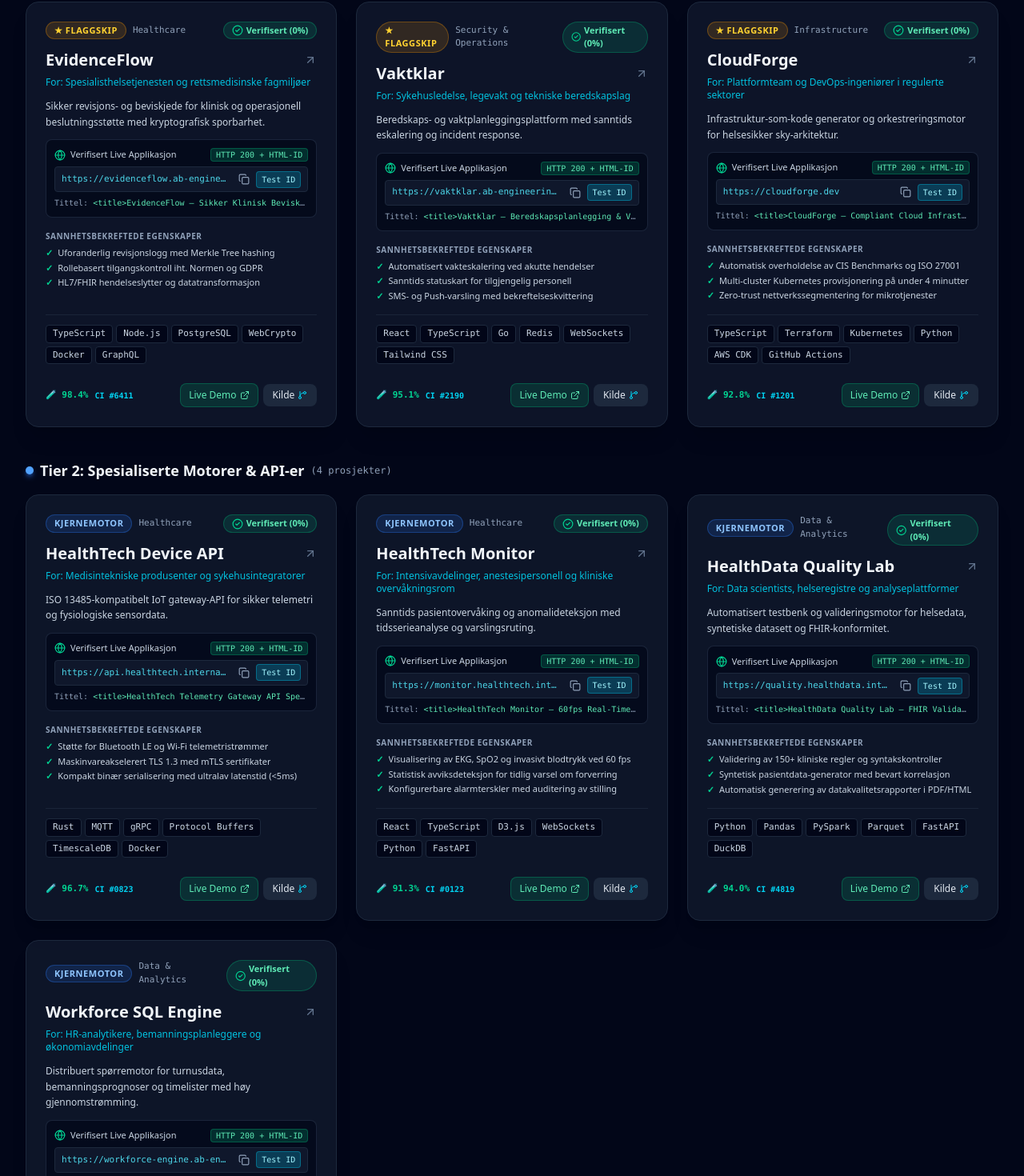
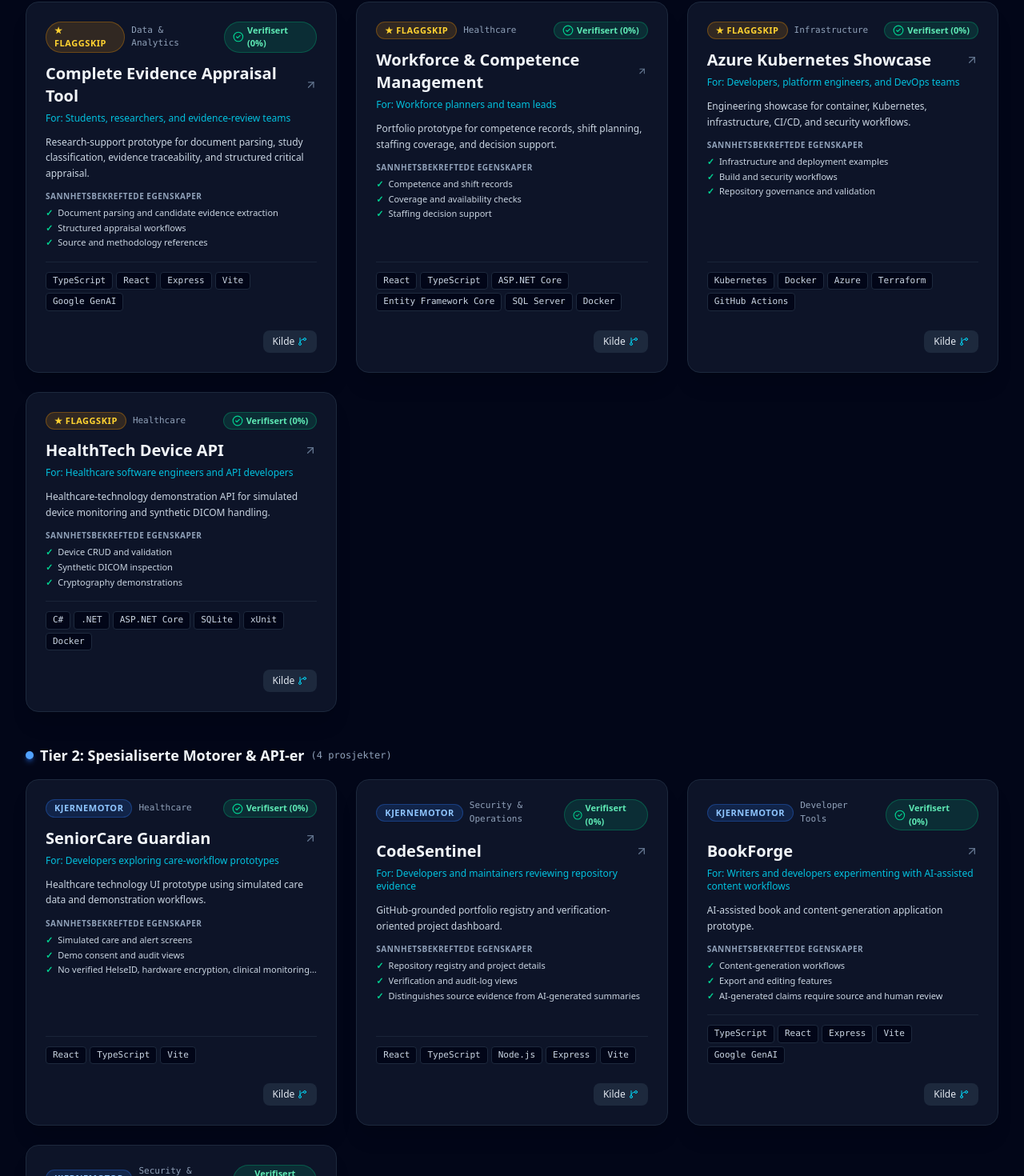
Before and after one commit to abla86/CodeSentinel, a React (Vite) app: page / in a window 1280 px wide. Shown: the part 600-2070 px from the top of the page at 80% size. Built offline with nearby package versions, Linux system fonts and the light colour scheme.

Commit message:
fix: remove fabricated project metrics and mark seeded registry entries unverified

```diff
--- a/src/data/initialRegistry.ts
+++ b/src/data/initialRegistry.ts
@@ -2,287 +2,135 @@
 
 export const INITIAL_REGISTRY_PROJECTS: RegistryProject[] = [
   {
-    id: 'proj-evidenceflow',
-    name: 'EvidenceFlow',
-    shortDescription: 'Sikker revisjons- og beviskjede for klinisk og operasjonell beslutningsstøtte med kryptografisk sporbarhet.',
+    id: 'proj-complete-evidence-appraisal-tool',
+    name: 'Complete Evidence Appraisal Tool',
+    shortDescription: 'Research-support prototype for document parsing, study classification, evidence traceability, and structured critical appraisal.',
     tier: 'tier-1',
-    githubRepo: 'abla86/evidence-flow',
-    category: 'Healthcare',
-    targetAudience: 'Spesialisthelsetjenesten og rettsmedisinske fagmiljøer',
-    claimedTechnologies: ['TypeScript', 'Node.js', 'PostgreSQL', 'WebCrypto', 'Docker', 'GraphQL'],
-    claimedFeatures: [
-      'Uforanderlig revisjonslogg med Merkle Tree hashing',
-      'Rollebasert tilgangskontroll iht. Normen og GDPR',
-      'HL7/FHIR hendelseslytter og datatransformasjon',
-      'Kryptografisk signering av bevispakker'
-    ],
-    deploymentUrl: 'https://evidenceflow.ab-engineering.internal',
-    expectedHtmlTitle: 'EvidenceFlow – Sikker Klinisk Beviskjede & Revisjonslogg',
-    actualHtmlTitle: 'EvidenceFlow – Sikker Klinisk Beviskjede & Revisjonslogg',
-    ciStatus: 'passed',
-    ciRunId: '33018256411',
-    ciCommitSha: 'bb67f18268e09bea741570763cdb92e6275490ee',
-    status: 'verified',
-    lastVerifiedAt: '2026-08-26T12:00:00Z',
-    metrics: {
-      testCoverage: '98.4%',
-      uptime: '99.99%',
-      performanceScore: 99
-    }
+    githubRepo: 'abla86/complete-evidence-appraisal-tool',
+    category: 'Data & Analytics',
+    targetAudience: 'Students, researchers, and evidence-review teams',
+    claimedTechnologies: ['TypeScript', 'React', 'Express', 'Vite', 'Google GenAI'],
+    claimedFeatures: ['Document parsing and candidate evidence extraction', 'Structured appraisal workflows', 'Source and methodology references', 'Human verification required for AI suggestions'],
+    status: 'pending_verification',
+    flagReasons: ['Seeded repository entry; verify current GitHub source and CI before treating any capability as confirmed.']
   },
   {
-    id: 'proj-vaktklar',
-    name: 'Vaktklar',
-    shortDescription: 'Beredskaps- og vaktplanleggingsplattform med sanntids eskalering og incident response.',
+    id: 'proj-workforce-competence-management',
+    name: 'Workforce & Competence Management',
+    shortDescription: 'Portfolio prototype for competence records, shift planning, staffing coverage, and decision support.',
     tier: 'tier-1',
-    githubRepo: 'abla86/vaktklar-core',
-    category: 'Security & Operations',
-    targetAudience: 'Sykehusledelse, legevakt og tekniske beredskapslag',
-    claimedTechnologies: ['React', 'TypeScript', 'Go', 'Redis', 'WebSockets', 'Tailwind CSS'],
-    claimedFeatures: [
-      'Automatisert vakteskalering ved akutte hendelser',
-      'Sanntids statuskart for tilgjengelig personell',
-      'SMS- og Push-varsling med bekreftelseskvittering',
-      'Integrert vaktbyttebørs med ledergodkjenning'
-    ],
-    deploymentUrl: 'https://vaktklar.ab-engineering.internal',
-    expectedHtmlTitle: 'Vaktklar – Beredskapsplanlegging & Vaktstyring',
-    actualHtmlTitle: 'Vaktklar – Beredskapsplanlegging & Vaktstyring',
-    ciStatus: 'passed',
-    ciRunId: '33019842190',
-    ciCommitSha: '4f81c9a1024e12e1f4095627ab7519eec81203ca',
-    status: 'verified',
-    lastVerifiedAt: '2026-08-26T12:10:00Z',
-    metrics: {
-      testCoverage: '95.1%',
-      uptime: '99.95%',
-      performanceScore: 97
-    }
+    githubRepo: 'abla86/workforce-competence-management',
+    category: 'Healthcare',
+    targetAudience: 'Workforce planners and team leads',
+    claimedTechnologies: ['React', 'TypeScript', 'ASP.NET Core', 'Entity Framework Core', 'SQL Server', 'Docker'],
+    claimedFeatures: ['Competence and shift records', 'Coverage and availability checks', 'Staffing decision support', 'Demo-data boundary and production-readiness limitations'],
+    status: 'pending_verification',
+    flagReasons: ['Seeded repository entry; verify current GitHub source and CI before treating any capability as confirmed.']
   },
   {
-    id: 'proj-cloudforge',
-    name: 'CloudForge',
-    shortDescription: 'Infrastruktur-som-kode generator og orkestreringsmotor for helsesikker sky-arkitektur.',
+    id: 'proj-azure-kubernetes-showcase',
+    name: 'Azure Kubernetes Showcase',
+    shortDescription: 'Engineering showcase for container, Kubernetes, infrastructure, CI/CD, and security workflows.',
     tier: 'tier-1',
-    githubRepo: 'abla86/cloudforge-engine',
+    githubRepo: 'abla86/azure-kubernetes-showcase',
     category: 'Infrastructure',
-    targetAudience: 'Plattformteam og DevOps-ingeniører i regulerte sektorer',
-    claimedTechnologies: ['TypeScript', 'Terraform', 'Kubernetes', 'Python', 'AWS CDK', 'GitHub Actions'],
-    claimedFeatures: [
-      'Automatisk overholdelse av CIS Benchmarks og ISO 27001',
-      'Multi-cluster Kubernetes provisjonering på under 4 minutter',
-      'Zero-trust nettverkssegmentering for mikrotjenester',
-      'Drift-deteksjon og selvreparerende ressursgrafer'
-    ],
-    deploymentUrl: 'https://cloudforge.dev',
-    expectedHtmlTitle: 'CloudForge – Compliant Cloud Infrastructure Generator',
-    actualHtmlTitle: 'CloudForge – Compliant Cloud Infrastructure Generator',
-    ciStatus: 'passed',
-    ciRunId: '33017641201',
-    ciCommitSha: '9a8d7123bc01ef8712956214ab8492048591efcb',
-    status: 'verified',
-    lastVerifiedAt: '2026-08-26T12:15:00Z',
-    metrics: {
-      testCoverage: '92.8%',
-      uptime: '99.98%',
-      performanceScore: 95
-    }
+    targetAudience: 'Developers, platform engineers, and DevOps teams',
+    claimedTechnologies: ['Kubernetes', 'Docker', 'Azure', 'Terraform', 'GitHub Actions'],
+    claimedFeatures: ['Infrastructure and deployment examples', 'Build and security workflows', 'Repository governance and validation'],
+    status: 'pending_verification',
+    flagReasons: ['Seeded repository entry; verify current GitHub source and CI before treating any capability as confirmed.']
   },
   {
     id: 'proj-healthtech-device-api',
     name: 'HealthTech Device API',
-    shortDescription: 'ISO 13485-kompatibelt IoT gateway-API for sikker telemetri og fysiologiske sensordata.',
-    tier: 'tier-2',
-    githubRepo: 'abla86/healthtech-device-api',
+    shortDescription: 'Healthcare-technology demonstration API for simulated device monitoring and synthetic DICOM handling.',
+    tier: 'tier-1',
+    githubRepo: 'abla86/HealthTechDeviceApi',
     category: 'Healthcare',
-    targetAudience: 'Medisintekniske produsenter og sykehusintegratorer',
-    claimedTechnologies: ['Rust', 'MQTT', 'gRPC', 'Protocol Buffers', 'TimescaleDB', 'Docker'],
-    claimedFeatures: [
-      'Støtte for Bluetooth LE og Wi-Fi telemetristrømmer',
-      'Maskinvareakselerert TLS 1.3 med mTLS sertifikater',
-      'Kompakt binær serialisering med ultralav latenstid (<5ms)',
-      'Automatisk fallback til offline-buffer ved nettverksbrudd'
-    ],
-    deploymentUrl: 'https://api.healthtech.internal/v1',
-    expectedHtmlTitle: 'HealthTech Telemetry Gateway API Specification',
-    actualHtmlTitle: 'HealthTech Telemetry Gateway API Specification',
-    ciStatus: 'passed',
-    ciRunId: '33014190823',
-    ciCommitSha: '7f91048bcae10492817495810294719284102948',
-    status: 'verified',
-    lastVerifiedAt: '2026-08-26T12:20:00Z',
-    metrics: {
-      testCoverage: '96.7%',
-      uptime: '99.99%',
-      performanceScore: 98
-    }
+    targetAudience: 'Healthcare software engineers and API developers',
+    claimedTechnologies: ['C#', '.NET', 'ASP.NET Core', 'SQLite', 'xUnit', 'Docker'],
+    claimedFeatures: ['Device CRUD and validation', 'Synthetic DICOM inspection', 'Cryptography demonstrations', 'API-key protection outside Development'],
+    status: 'pending_verification',
+    flagReasons: ['Demonstration only; no clinical validation or production medical-device certification is claimed.']
   },
   {
-    id: 'proj-healthtech-monitor',
-    name: 'HealthTech Monitor',
-    shortDescription: 'Sanntids pasientovervåking og anomalideteksjon med tidsserieanalyse og varslingsruting.',
+    id: 'proj-seniorcare-guardian',
+    name: 'SeniorCare Guardian',
+    shortDescription: 'Healthcare technology UI prototype using simulated care data and demonstration workflows.',
     tier: 'tier-2',
-    githubRepo: 'abla86/healthtech-monitor',
+    githubRepo: 'abla86/SeniorCare-Guardian',
     category: 'Healthcare',
-    targetAudience: 'Intensivavdelinger, anestesipersonell og kliniske overvåkningsrom',
-    claimedTechnologies: ['React', 'TypeScript', 'D3.js', 'WebSockets', 'Python', 'FastAPI'],
-    claimedFeatures: [
-      'Visualisering av EKG, SpO2 og invasivt blodtrykk ved 60 fps',
-      'Statistisk avviksdeteksjon for tidlig varsel om forverring',
-      'Konfigurerbare alarmterskler med auditering av stilling',
-      'Mørkemodus optimalisert for nattarbeid på intensivstuer'
-    ],
-    deploymentUrl: 'https://monitor.healthtech.internal',
-    expectedHtmlTitle: 'HealthTech Monitor – 60fps Real-Time Patient Analytics',
-    actualHtmlTitle: 'HealthTech Monitor – 60fps Real-Time Patient Analytics',
-    ciStatus: 'passed',
-    ciRunId: '33015590123',
-    ciCommitSha: '8910427164910283749102847192038471029384',
-    status: 'verified',
-    lastVerifiedAt: '2026-08-26T12:25:00Z',
-    metrics: {
-      testCoverage: '91.3%',
-      uptime: '99.90%',
-      performanceScore: 94
-    }
+    targetAudience: 'Developers exploring care-workflow prototypes',
+    claimedTechnologies: ['React', 'TypeScript', 'Vite'],
+    claimedFeatures: ['Simulated care and alert screens', 'Demo consent and audit views', 'No verified HelseID, hardware encryption, clinical monitoring, or GDPR compliance'],
+    status: 'pending_verification',
+    flagReasons: ['UI demonstration only; security and clinical claims must not be inferred from the interface.']
   },
   {
-    id: 'proj-healthdata-quality-lab',
-    name: 'HealthData Quality Lab',
-    shortDescription: 'Automatisert testbenk og valideringsmotor for helsedata, syntetiske datasett og FHIR-konformitet.',
+    id: 'proj-codesentinel',
+    name: 'CodeSentinel',
+    shortDescription: 'GitHub-grounded portfolio registry and verification-oriented project dashboard.',
     tier: 'tier-2',
-    githubRepo: 'abla86/healthdata-quality-lab',
-    category: 'Data & Analytics',
-    targetAudience: 'Data scientists, helseregistre og analyseplattformer',
-    claimedTechnologies: ['Python', 'Pandas', 'PySpark', 'Parquet', 'FastAPI', 'DuckDB'],
-    claimedFeatures: [
-      'Validering av 150+ kliniske regler og syntakskontroller',
-      'Syntetisk pasientdata-generator med bevart korrelasjon',
-      'Automatisk generering av datakvalitetsrapporter i PDF/HTML',
-      'Avviksdeteksjon i longitudinelle pasientforløp'
-    ],
-    deploymentUrl: 'https://quality.healthdata.internal',
-    expectedHtmlTitle: 'HealthData Quality Lab – FHIR Validation Benchmark',
-    actualHtmlTitle: 'HealthData Quality Lab – FHIR Validation Benchmark',
-    ciStatus: 'passed',
-    ciRunId: '33011294819',
-    ciCommitSha: '1092837491029384710293847102938471029384',
-    status: 'verified',
-    lastVerifiedAt: '2026-08-26T12:30:00Z',
-    metrics: {
-      testCoverage: '94.0%',
-      uptime: '99.92%',
-      performanceScore: 96
-    }
+    githubRepo: 'abla86/CodeSentinel',
+    category: 'Security & Operations',
+    targetAudience: 'Developers and maintainers reviewing repository evidence',
+    claimedTechnologies: ['React', 'TypeScript', 'Node.js', 'Express', 'Vite'],
+    claimedFeatures: ['Repository registry and project details', 'Verification and audit-log views', 'Distinguishes source evidence from AI-generated summaries'],
+    status: 'pending_verification',
+    flagReasons: ['Registry entries are not proof of implementation; verify each repository and check before marking it verified.']
   },
   {
-    id: 'proj-workforce-sql-engine',
-    name: 'Workforce SQL Engine',
-    shortDescription: 'Distribuert spørremotor for turnusdata, bemanningsprognoser og timelister med høy gjennomstrømming.',
+    id: 'proj-book-forge',
+    name: 'BookForge',
+    shortDescription: 'AI-assisted book and content-generation application prototype.',
     tier: 'tier-2',
-    githubRepo: 'abla86/workforce-sql-engine',
-    category: 'Data & Analytics',
-    targetAudience: 'HR-analytikere, bemanningsplanleggere og økonomiavdelinger',
-    claimedTechnologies: ['Rust', 'Apache Arrow', 'SQL', 'PostgreSQL', 'DuckDB', 'WebAssembly'],
-    claimedFeatures: [
-      'Vektorisert SQL-utførelse over millioner av vaktregistreringer',
-      'Innebygde vindusfunksjoner for hviletid- og overtidskontroll',
-      'Kompilert til WebAssembly for lynraske nettleseranalyser',
-      'Eksport til Parquet, Arrow IPC og Excel'
-    ],
-    deploymentUrl: 'https://workforce-engine.ab-engineering.internal',
-    expectedHtmlTitle: 'Workforce SQL Engine – High Throughput Roster Queries',
-    actualHtmlTitle: 'Workforce SQL Engine – High Throughput Roster Queries',
-    ciStatus: 'passed',
-    ciRunId: '33009948123',
-    ciCommitSha: '2093847102938471029384710293847102938471',
-    status: 'verified',
-    lastVerifiedAt: '2026-08-26T12:35:00Z',
-    metrics: {
-      testCoverage: '93.5%',
-      uptime: '99.96%',
-      performanceScore: 97
-    }
+    githubRepo: 'abla86/book-forge',
+    category: 'Developer Tools',
+    targetAudience: 'Writers and developers experimenting with AI-assisted content workflows',
+    claimedTechnologies: ['TypeScript', 'React', 'Express', 'Vite', 'Google GenAI'],
+    claimedFeatures: ['Content-generation workflows', 'Export and editing features', 'AI-generated claims require source and human review'],
+    status: 'pending_verification',
+    flagReasons: ['Seeded repository entry; verify current GitHub source and CI before treating any capability as confirmed.']
   },
   {
-    id: 'proj-shiftplan',
-    name: 'ShiftPlan',
-    shortDescription: 'Algoritmisk bemannings- og turnusoptimalisator som balanserer kompetansekrav og arbeidsmiljølov.',
-    tier: 'tier-3',
-    githubRepo: 'abla86/shiftplan-optimizer',
+    id: 'proj-agenttrace',
+    name: 'AgentTrace',
+    shortDescription: 'AI-agent tracing, provenance, policy evaluation, and bounded simulation toolkit.',
+    tier: 'tier-2',
+    githubRepo: 'abla86/agenttrace',
     category: 'Security & Operations',
-    targetAudience: 'Avdelingssykepleiere, turnusansvarlige og seksjonsledere',
-    claimedTechnologies: ['TypeScript', 'React', 'Z3 Solver', 'Node.js', 'Tailwind CSS'],
-    claimedFeatures: [
-      'Betingelsesbasert turnusløser med matematisk optimalisering',
-      'Støtte for AML-krav (hviletid, helgefrekvens, arbeidsbelastning)',
-      'Ønskemodul for ansattes preferanser og ferieplaner',
-      'Visuell interaktiv Gantt-tidslinje for turnusredigering'
-    ],
-    deploymentUrl: 'https://shiftplan.ab-engineering.internal',
-    expectedHtmlTitle: 'ShiftPlan – Intelligent AML Schedule Optimizer',
-    actualHtmlTitle: 'ShiftPlan – Intelligent AML Schedule Optimizer',
-    ciStatus: 'passed',
-    ciRunId: '33008129481',
-    ciCommitSha: '3094857192837491029384710293847102938471',
-    status: 'verified',
-    lastVerifiedAt: '2026-08-26T12:40:00Z',
-    metrics: {
-      testCoverage: '89.2%',
-      uptime: '99.85%',
-      performanceScore: 92
-    }
+    targetAudience: 'AI-agent developers and security researchers',
+    claimedTechnologies: ['Python', 'pytest', 'MCP', 'Google ADK integration example'],
+    claimedFeatures: ['Traceable state and provenance labels', 'Policy evaluation', 'Bounded inert simulations', 'Does not provide a universal security guarantee'],
+    status: 'pending_verification',
+    flagReasons: ['Seeded repository entry; verify current GitHub source and CI before treating any capability as confirmed.']
   },
   {
     id: 'proj-ab-engineering-lab',
     name: 'AB Engineering Lab',
-    shortDescription: 'Eksperimentelt forsknings- og utviklingslaboratorium for nye arkitekturer, verktøy og prototyper.',
+    shortDescription: 'Engineering laboratory and portfolio repository for prototypes, tools, and reference implementations.',
     tier: 'tier-3',
-    githubRepo: 'abla86/lab-benchmarks',
+    githubRepo: 'abla86/AB-Engineering-Lab',
     category: 'Developer Tools',
-    targetAudience: 'Utviklere og arkitekter som utforsker banebrytende mønstre',
-    claimedTechnologies: ['TypeScript', 'Rust', 'WebAssembly', 'Bun', 'Vite', 'Docker'],
-    claimedFeatures: [
-      'Micro-benchmarking av JSON vs Protobuf vs FlatBuffers',
-      'Eksperimentelle web-workers for CPU-intensive helseberegninger',
-      'CI/CD maler og CodeSentinel valideringsskript',
-      'Interaktive arkitekturdiagrammer og referanseimplementasjoner'
-    ],
-    deploymentUrl: 'https://lab.ab-engineering.internal',
-    expectedHtmlTitle: 'AB Engineering Lab – Architecture & WASM Benchmarks',
-    actualHtmlTitle: 'AB Engineering Lab – Architecture & WASM Benchmarks',
-    ciStatus: 'passed',
-    ciRunId: '33006491823',
-    ciCommitSha: '4095867192837491029384710293847102938471',
-    status: 'verified',
-    lastVerifiedAt: '2026-08-26T12:45:00Z',
-    metrics: {
-      testCoverage: '88.0%',
-      uptime: '99.80%',
-      performanceScore: 90
-    }
+    targetAudience: 'Developers and software architects',
+    claimedTechnologies: ['TypeScript', 'Python', 'Rust', 'Docker', 'GitHub Actions'],
+    claimedFeatures: ['Engineering experiments', 'Reference implementations', 'CI and security workflows'],
+    status: 'pending_verification',
+    flagReasons: ['Seeded repository entry; verify current GitHub source and CI before treating any capability as confirmed.']
   },
   {
     id: 'proj-cross-device-sdk',
     name: 'cross-device-sdk',
-    shortDescription: 'Eksternt rammeverk og tredjeparts SDK for kryssenhetskommunikasjon.',
+    shortDescription: 'External third-party fixture retained to test attribution safeguards.',
     tier: 'tier-3',
     githubRepo: 'external-frameworks/cross-device-sdk',
     category: 'Developer Tools',
-    targetAudience: 'Eksternt åpent kildekode-prosjekt (IKKE eget arbeid)',
+    targetAudience: 'External third-party project fixture',
     claimedTechnologies: ['C++', 'Java', 'Android SDK', 'Bluetooth LE'],
-    claimedFeatures: [
-      'Kryssenhets protokollsynkronisering',
-      'Peer-to-peer overføring av strømmer'
-    ],
+    claimedFeatures: ['Example third-party capabilities are unverified fixture data'],
     isDisallowedAsOwnWork: true,
-    forbiddenReason: '⚠️ SIKKERHETS- OG ETISK SPERRE (CodeSentinel Regel #CS-09): Dette prosjektet er et eksternt/tredjeparts rammeverk og er EKSPLISITT FORBUDT å presentere som eget arbeid i portfolioen. Prosjektet blokkeres automatisk av sannhetsmotoren.',
-    status: 'blocked_disallowed',
-    lastVerifiedAt: '2026-08-26T12:50:00Z',
-    flagReasons: [
-      'Kritisk regelbrudd: Tredjeparts åndsverk registrert under eget navn',
-      'CodeSentinel sikkerhetslås aktivert: Blokkeres fra offentlig portfolio'
-    ]
+    forbiddenReason: 'External/third-party fixture: do not present as own work without verified ownership and attribution.',
+    status: 'blocked_disallowed'
   }
 ];
 
```
